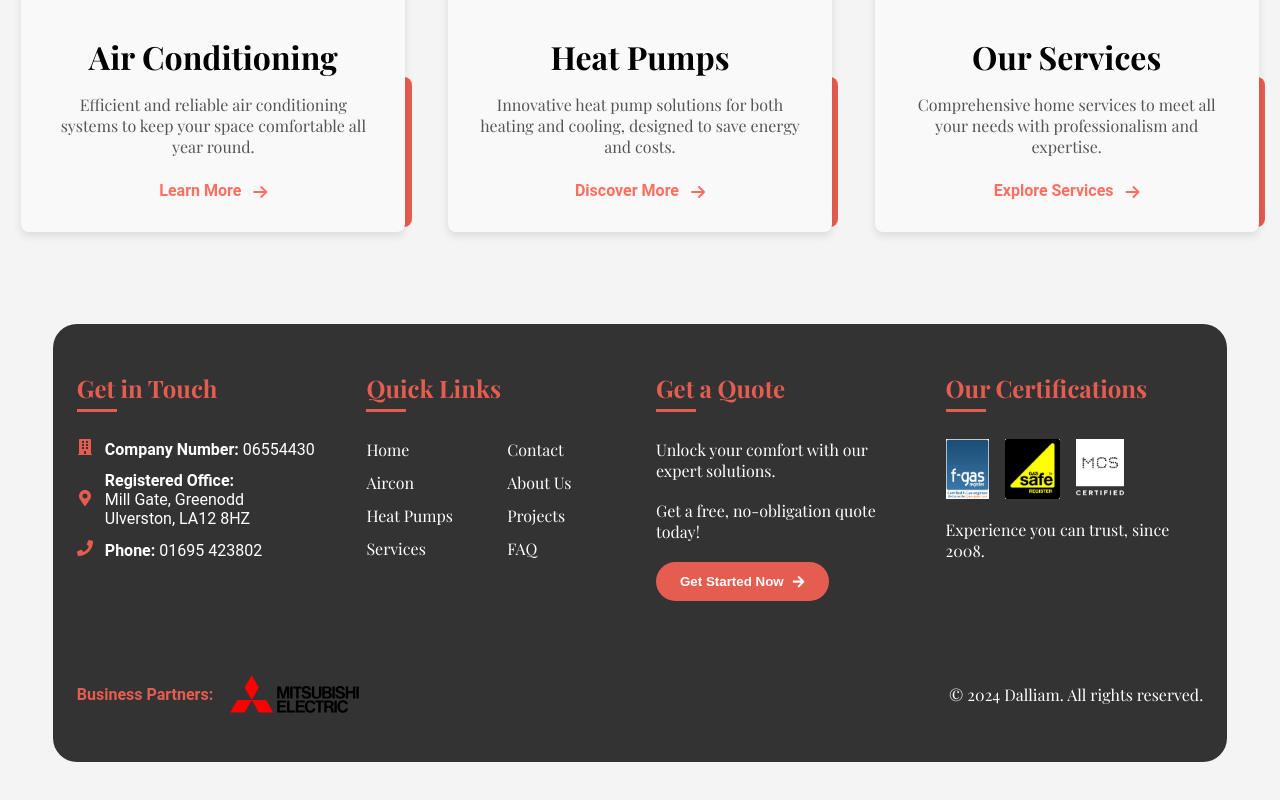
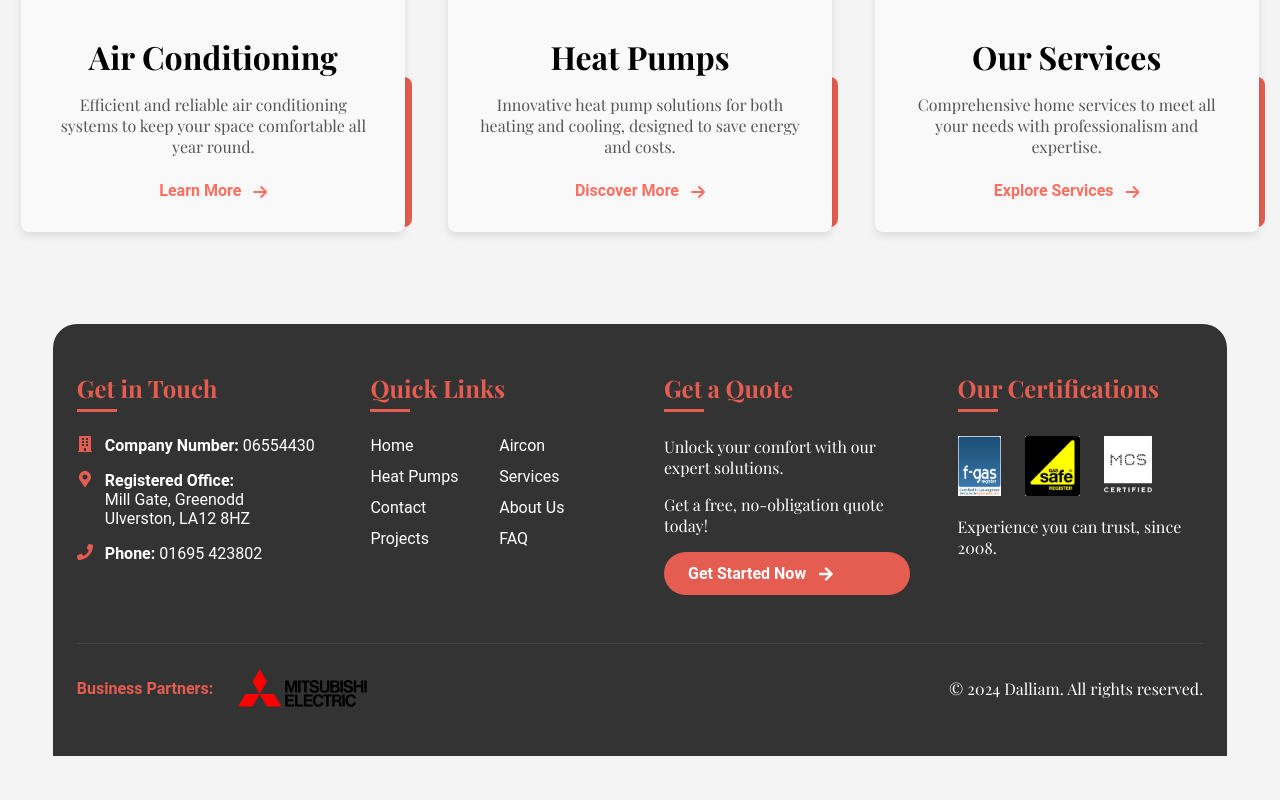
Before and after one commit to yonutfig/Dalliam, a React (Create React App) app: page / in a window 1280 px wide. Shown: the part 1590-2390 px from the top of the page. Built offline with nearby package versions, Linux system fonts and the light colour scheme; a web font is replaced by a local one.

Commit message:
update footer

```diff
--- a/src/Components/Footer/Footer.js
+++ b/src/Components/Footer/Footer.js
@@ -1,66 +1,49 @@
 import React from "react";
 import { Link } from "react-router-dom";
-import styled, { keyframes } from "styled-components";
 import {
   FaArrowRight,
   FaPhone,
   FaMapMarkerAlt,
   FaBuilding,
 } from "react-icons/fa";
+import styled from "styled-components";
 import fgas from "../../Assets/Images/fgas.jpg";
 import gasSafe from "../../Assets/Images/gasSafe.png";
 import mcs from "../../Assets/Images/mcs.png";
 import mitsubishi from "../../Assets/Images/Mitsubishi_Electric_logo.svg";
 
-const fadeIn = keyframes`
-  from { opacity: 0; }
-  to { opacity: 1; }
-`;
-
-const slideUp = keyframes`
-  from { transform: translateY(20px); opacity: 0; }
-  to { transform: translateY(0); opacity: 1; }
-`;
-
 const FooterWrapper = styled.footer`
   background-color: #333;
   color: white;
   padding: 48px 24px;
-  max-width: 88vw;
+  width: 88vw;
   margin: 0 auto;
-  border-radius: 24px;
-  animation: ${fadeIn} 0.5s ease-out;
+  border-radius: 24px 24px 0 0;
 
   @media (max-width: 768px) {
-    width: 100%;
     padding: 32px 16px;
-    border-radius: 24px 24px 0 0;
   }
 `;
 
-const FooterContent = styled.div`
-  display: flex;
-  flex-wrap: wrap;
+const FooterGrid = styled.div`
+  display: grid;
+  grid-template-columns: repeat(auto-fit, minmax(200px, 1fr));
+  gap: 48px;
   justify-content: space-between;
-  gap: 32px;
-
-  @media (max-width: 768px) {
-    flex-direction: column;
-  }
 `;
 
-const Column = styled.div`
-  flex: 1;
-  min-width: 250px;
-  animation: ${slideUp} 0.5s ease-out;
+const FooterSection = styled.div`
+  display: flex;
+  flex-direction: column;
+  gap: 16px;
 `;
 
-const Heading = styled.h2`
+const FooterHeading = styled.h2`
   color: #e55d50;
   font-size: 24px;
   font-weight: bold;
+  position: relative;
   margin-bottom: 16px;
-  position: relative;
 
   &::after {
     content: "";
@@ -71,39 +54,24 @@ const Heading = styled.h2`
     height: 3px;
     background-color: #e55d50;
   }
-
-  @media (max-width: 768px) {
-    font-size: 20px;
-  }
 `;
 
 const ContactInfo = styled.div`
   display: flex;
-  align-items: center;
-  margin-bottom: 12px;
+  align-items: flex-start;
+  gap: 12px;
 `;
 
-const Icon = styled.span`
-  margin-right: 12px;
-  color: #e55d50;
+const QuickLinks = styled.nav`
+  display: grid;
+  grid-template-columns: repeat(2, 1fr);
+  gap: 12px;
 `;
 
-const NavList = styled.ul`
-  list-style-type: none;
-  padding: 0;
-  columns: 2;
-  column-gap: 24px;
-`;
-
-const NavItem = styled.li`
-  margin-bottom: 12px;
-`;
-
-const NavLink = styled(Link)`
+const StyledLink = styled(Link)`
   color: white;
   text-decoration: none;
-  transition: color 0.3s ease, transform 0.3s ease;
-  display: inline-block;
+  transition: color 0.3s, transform 0.3s;
 
   &:hover {
     color: #e55d50;
@@ -111,40 +79,36 @@ const NavLink = styled(Link)`
   }
 `;
 
-const Button = styled.button`
+const QuoteButton = styled(Link)`
+  display: inline-flex;
+  align-items: center;
   background-color: #e55d50;
   color: white;
   padding: 12px 24px;
-  border: none;
   border-radius: 50px;
-  cursor: pointer;
-  display: flex;
-  align-items: center;
-  transition: background-color 0.3s ease, transform 0.3s ease;
+  text-decoration: none;
   font-weight: bold;
+  transition: background-color 0.3s, transform 0.3s;
 
   &:hover {
     background-color: #c04b40;
     transform: scale(1.05);
   }
-`;
-
-const CertificationImages = styled.div`
-  display: flex;
-  flex-wrap: wrap;
-  gap: 16px;
-  justify-content: flex-start;
 
   @media (max-width: 768px) {
-    order: 1;
-    margin-top: 30px;
+    font-size: 14px;
+    width: max-content;
   }
 `;
 
-const CertificationImage = styled.img`
-  height: 60px;
-  width: auto;
-  transition: transform 0.3s ease;
+const CertificationGrid = styled.div`
+  display: flex;
+  flex-wrap: wrap;
+  gap: 24px;
+`;
+
+const CertificationLink = styled.a`
+  transition: transform 0.3s;
 
   &:hover {
     transform: scale(1.1);
@@ -154,66 +118,34 @@ const CertificationImage = styled.img`
 const FooterBottom = styled.div`
   margin-top: 48px;
   padding-top: 24px;
-  border-top: 1px solid #333;
+  border-top: 1px solid #444;
   display: flex;
+  flex-wrap: wrap;
   justify-content: space-between;
   align-items: center;
-  flex-wrap: wrap;
-  gap: 16px;
-
-  @media (max-width: 768px) {
-    flex-direction: column;
-    align-items: center;
-    text-align: center;
-    order: 4;
-  }
+  gap: 24px;
 `;
 
 const BusinessPartners = styled.div`
   display: flex;
   align-items: center;
-  gap: 16px;
-
-  @media (max-width: 768px) {
-    order: 2;
-  }
+  gap: 24px;
 `;
 
-const ExperienceText = styled.p`
-  margin-top: 16px;
-
-  @media (max-width: 768px) {
-    order: 3;
-  }
-`;
-
-const Copyright = styled.p`
-  order: 3;
-
-  @media (max-width: 768px) {
-    order: 4;
-  }
-`;
-
-const Footer = () => {
+export default function Footer() {
   return (
     <FooterWrapper>
-      <FooterContent>
-        <Column>
-          <Heading>Get in Touch</Heading>
-          <br />
+      <FooterGrid>
+        <FooterSection>
+          <FooterHeading>Get in Touch</FooterHeading>
           <ContactInfo>
-            <Icon>
-              <FaBuilding />
-            </Icon>
+            <FaBuilding style={{ color: "#e55d50", flexShrink: 0 }} />
             <div>
               <strong>Company Number:</strong> 06554430
             </div>
           </ContactInfo>
           <ContactInfo>
-            <Icon>
-              <FaMapMarkerAlt />
-            </Icon>
+            <FaMapMarkerAlt style={{ color: "#e55d50", flexShrink: 0 }} />
             <div>
               <strong>Registered Office:</strong>
               <br />
@@ -223,89 +155,83 @@ const Footer = () => {
             </div>
           </ContactInfo>
           <ContactInfo>
-            <Icon>
-              <FaPhone />
-            </Icon>
+            <FaPhone style={{ color: "#e55d50", flexShrink: 0 }} />
             <div>
               <strong>Phone:</strong> 01695 423802
             </div>
           </ContactInfo>
-        </Column>
+        </FooterSection>
 
-        <Column>
-          <Heading>Quick Links</Heading>
-          <br />
-          <NavList>
-            <NavItem>
-              <NavLink to="/">Home</NavLink>
-            </NavItem>
-            <NavItem>
-              <NavLink to="/aircon">Aircon</NavLink>
-            </NavItem>
-            <NavItem>
-              <NavLink to="/heat-pumps">Heat Pumps</NavLink>
-            </NavItem>
-            <NavItem>
-              <NavLink to="/service">Services</NavLink>
-            </NavItem>
-            <NavItem>
-              <NavLink to="/contact">Contact</NavLink>
-            </NavItem>
-            <NavItem>
-              <NavLink to="/heat-pumps">About Us</NavLink>
-            </NavItem>
-            <NavItem>
-              <NavLink to="/Home">Projects</NavLink>
-            </NavItem>
-            <NavItem>
-              <NavLink to="/Contact">FAQ</NavLink>
-            </NavItem>
-          </NavList>
-        </Column>
+        <FooterSection>
+          <FooterHeading>Quick Links</FooterHeading>
+          <QuickLinks>
+            {[
+              "Home",
+              "Aircon",
+              "Heat Pumps",
+              "Services",
+              "Contact",
+              "About Us",
+              "Projects",
+              "FAQ",
+            ].map((item) => (
+              <StyledLink
+                key={item}
+                to={`/${item.toLowerCase().replace(" ", "-")}`}
+              >
+                {item}
+              </StyledLink>
+            ))}
+          </QuickLinks>
+        </FooterSection>
 
-        <Column>
-          <Heading>Get a Quote</Heading>
-          <br />
+        <FooterSection>
+          <FooterHeading>Get a Quote</FooterHeading>
           <p>Unlock your comfort with our expert solutions.</p>
-          <br />
           <p>Get a free, no-obligation quote today!</p>
-          <Link to="/contact" style={{ textDecoration: "none" }}>
-            <Button style={{ marginTop: "20px" }}>
-              Get Started Now
-              <FaArrowRight style={{ marginLeft: "8px" }} />
-            </Button>
-          </Link>
-        </Column>
+          <QuoteButton to="/contact">
+            Get Started Now
+            <FaArrowRight style={{ marginLeft: "12px" }} />
+          </QuoteButton>
+        </FooterSection>
 
-        <Column>
-          <Heading>Our Certifications</Heading>
-          <br />
-          <CertificationImages>
-            <a
-              href="https://fgasregister.com/"
-              target="_blank"
-              rel="noopener noreferrer"
-            >
-              <CertificationImage src={fgas} alt="FGAS Certification" />
-            </a>
-            <a
-              href="https://www.gassaferegister.co.uk/"
-              target="_blank"
-              rel="noopener noreferrer"
-            >
-              <CertificationImage src={gasSafe} alt="Gas Safe Certification" />
-            </a>
-            <a
-              href="https://mcscertified.com/"
-              target="_blank"
-              rel="noopener noreferrer"
-            >
-              <CertificationImage src={mcs} alt="MCS Certification" />
-            </a>
-          </CertificationImages>
-          <ExperienceText>Experience you can trust, since 2008.</ExperienceText>
-        </Column>
-      </FooterContent>
+        <FooterSection>
+          <FooterHeading>Our Certifications</FooterHeading>
+          <CertificationGrid>
+            {[
+              {
+                src: fgas,
+                alt: "FGAS Certification",
+                href: "https://fgasregister.com/",
+              },
+              {
+                src: gasSafe,
+                alt: "Gas Safe Certification",
+                href: "https://www.gassaferegister.co.uk/",
+              },
+              {
+                src: mcs,
+                alt: "MCS Certification",
+                href: "https://mcscertified.com/",
+              },
+            ].map((cert) => (
+              <CertificationLink
+                key={cert.alt}
+                href={cert.href}
+                target="_blank"
+                rel="noopener noreferrer"
+              >
+                <img
+                  src={cert.src}
+                  alt={cert.alt}
+                  style={{ height: "60px", width: "auto" }}
+                />
+              </CertificationLink>
+            ))}
+          </CertificationGrid>
+          <p>Experience you can trust, since 2008.</p>
+        </FooterSection>
+      </FooterGrid>
 
       <FooterBottom>
         <BusinessPartners>
@@ -318,10 +244,8 @@ const Footer = () => {
             style={{ height: "40px", width: "auto" }}
           />
         </BusinessPartners>
-        <Copyright>&copy; 2024 Dalliam. All rights reserved.</Copyright>
+        <p>&copy; 2024 Dalliam. All rights reserved.</p>
       </FooterBottom>
     </FooterWrapper>
   );
-};
-
-export default Footer;
+}
```
